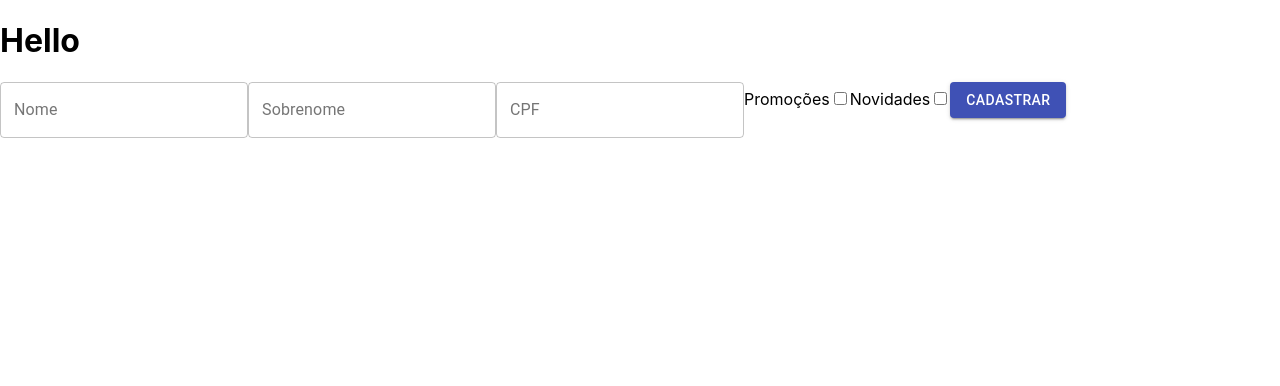
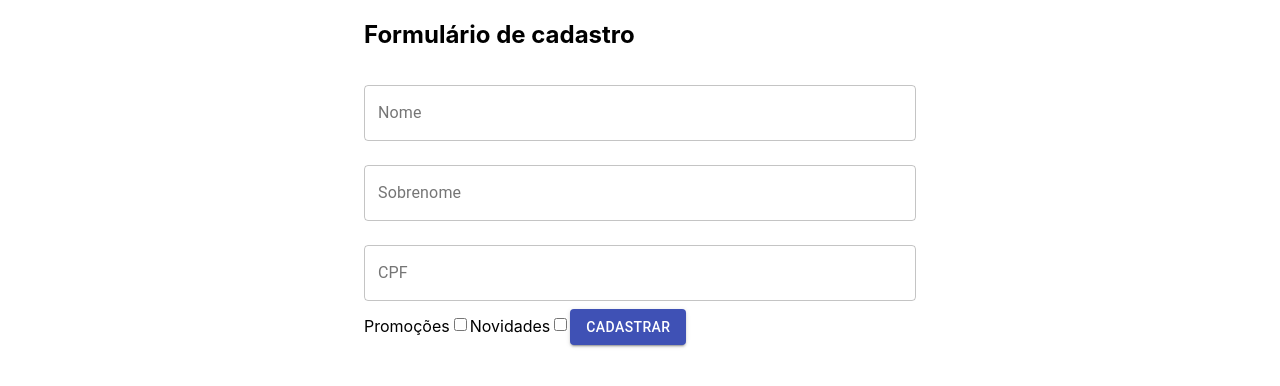
Before and after one commit to Matheusafonsouza/react-form, a React (Create React App) app: page / in a window 1280 px wide. Shown: the top 386 px of the page. Built offline with nearby package versions, Linux system fonts and the light colour scheme.

Commit message:
feat: using container on app and margin on textfields

```diff
--- a/src/App.js
+++ b/src/App.js
@@ -1,12 +1,13 @@
+import { Container } from '@material-ui/core';
 import './App.css';
 import RegisterForm from './components/RegisterForm/RegisterForm';
 
 function App() {
   return (
-    <>
-      <h1>Hello</h1>
+    <Container component='article' maxWidth='sm'>
+      <h1>Formulário de cadastro</h1>
       <RegisterForm />
-    </>
+    </Container>
   );
 }
 
--- a/src/components/RegisterForm/RegisterForm.jsx
+++ b/src/components/RegisterForm/RegisterForm.jsx
@@ -9,18 +9,24 @@ const RegisterForm = () => {
         label='Nome'
         variant='outlined'
         type='text'
+        margin='normal'
+        fullWidth
       />
       <TextField
         id='outlined-basic'
         label='Sobrenome'
         variant='outlined'
         type='text'
+        margin='normal'
+        fullWidth
       />
       <TextField
         id='outlined-basic'
         label='CPF'
         variant='outlined'
         type='text'
+        margin='normal'
+        fullWidth
       />
 
       <label>Promoções</label>
```
